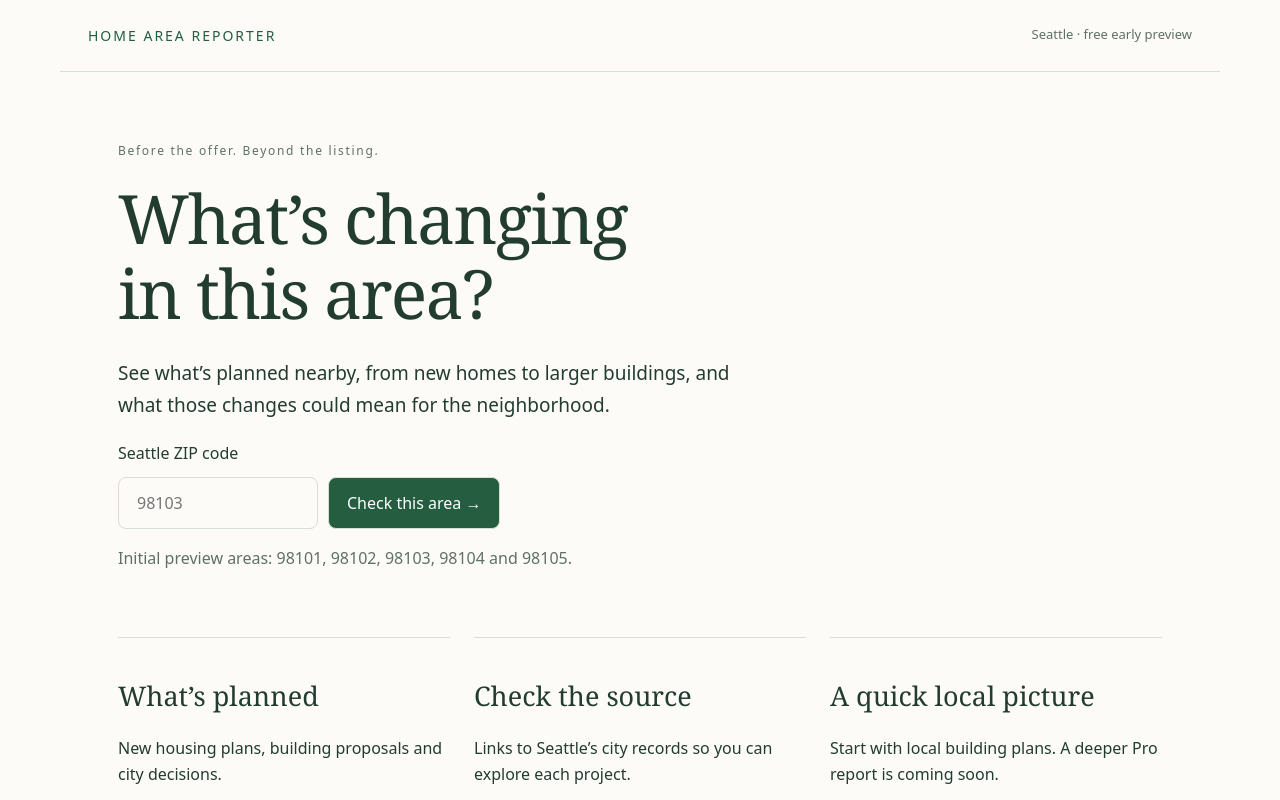
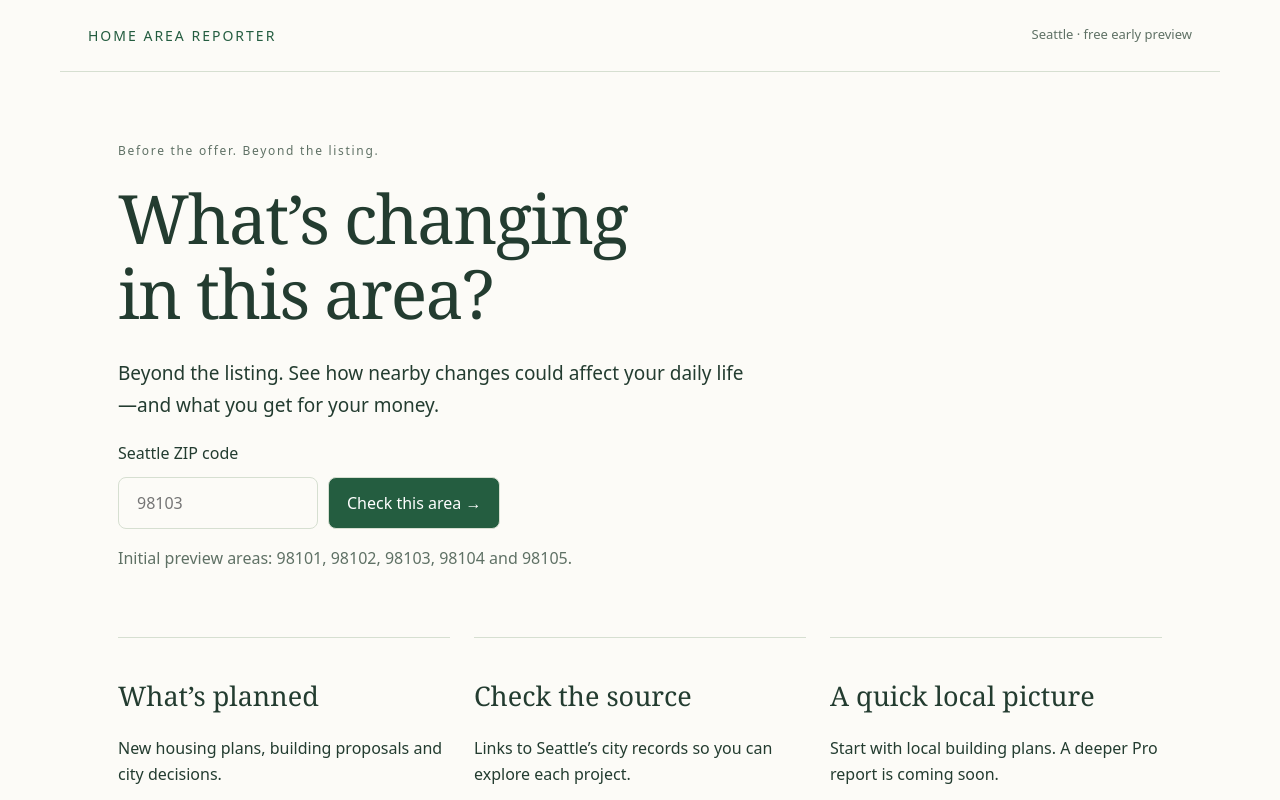
Before and after one commit to aarushi12002/home_area_reporter, a Next.js app: page / in a window 1280 px wide. Shown: the top 800 px of the page. Built offline with nearby package versions, Linux system fonts and the light colour scheme.

Commit message:
Tie homepage byline to everyday life and value for money

```diff
--- a/app/page.js
+++ b/app/page.js
@@ -9,8 +9,8 @@ export default function Home() {
           in this area?
         </h1>
         <p className="intro">
-          See what’s planned nearby, from new homes to larger buildings, and
-          what those changes could mean for the neighborhood.
+          Beyond the listing. See how nearby changes could affect your daily
+          life—and what you get for your money.
         </p>
         <form action="/report">
           <label htmlFor="zip">Seattle ZIP code</label>
```
